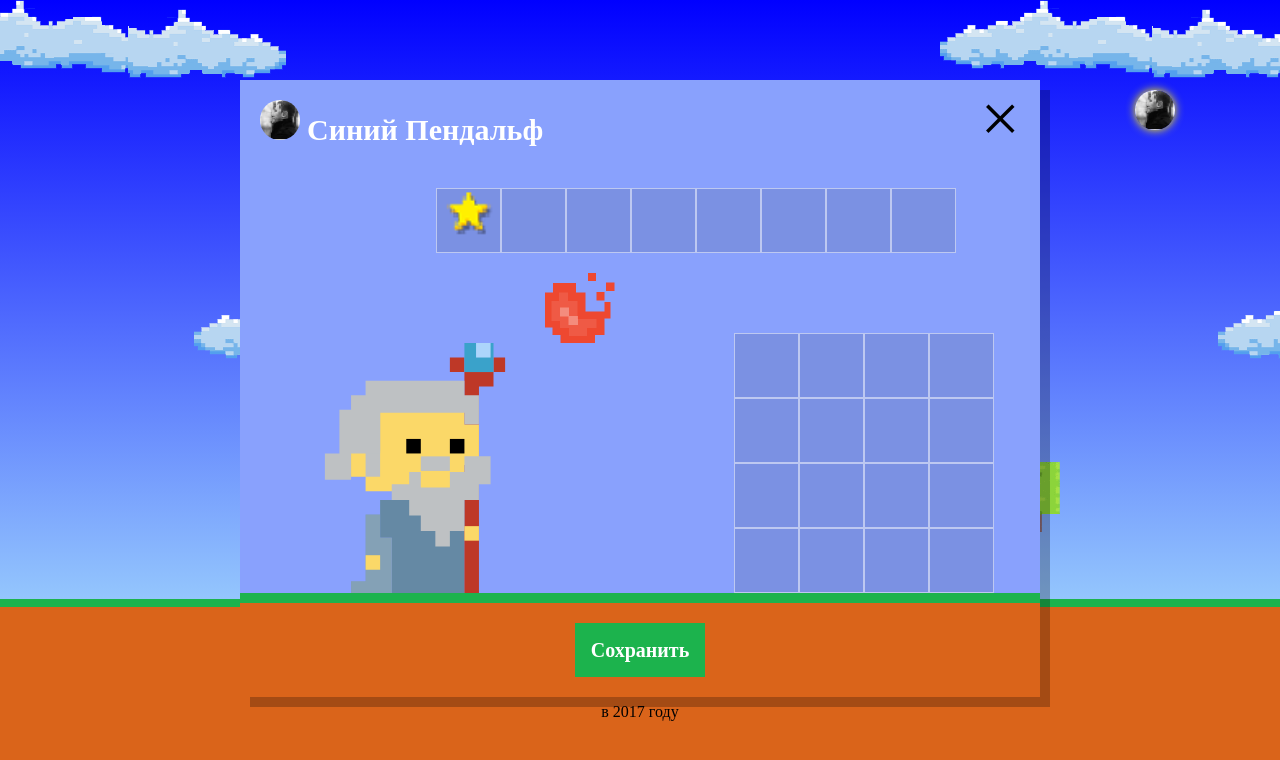
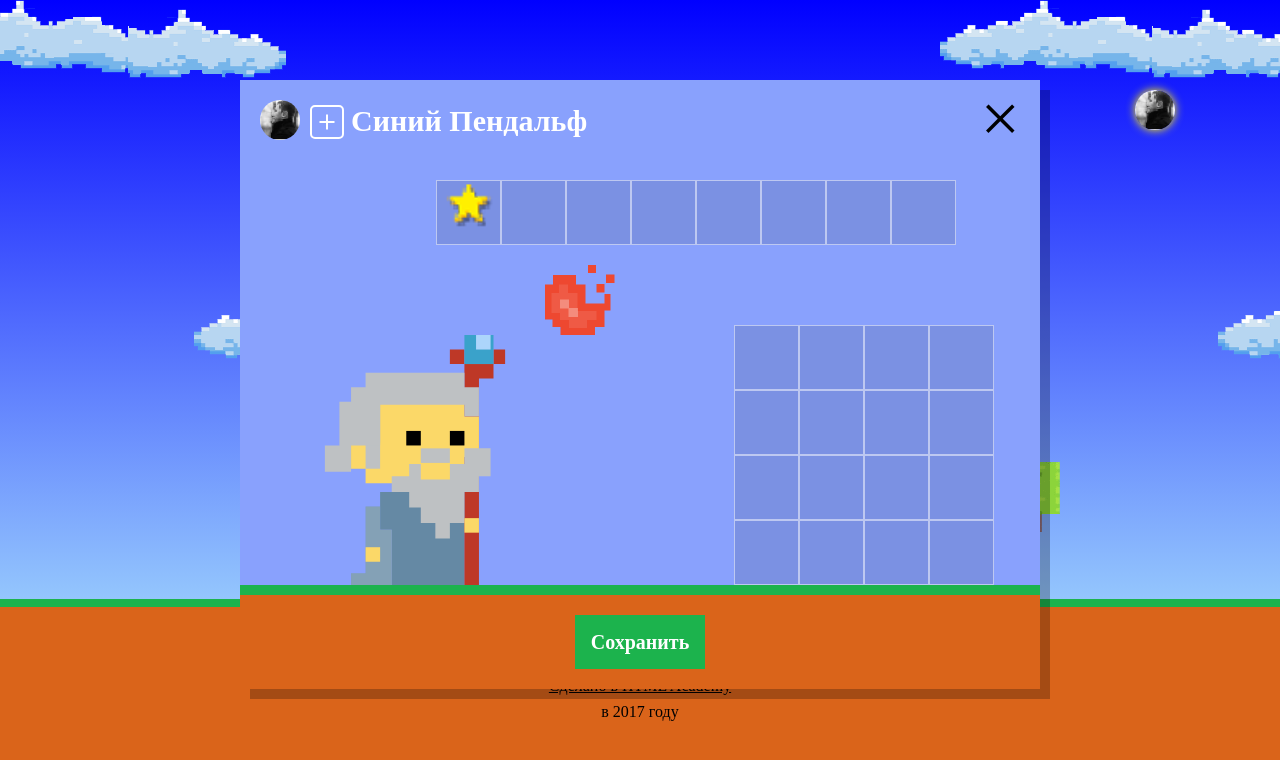
Before and after one commit to Safe-Mode/220620-code-and-magick-1, a website: page index.html in a window 1280 px wide. Both pictures are taken after a click on the picture 1155 px from the left and 110 px from the top of the page. Drawn offline with Linux system fonts and the light colour scheme; no server answers; a web font is replaced by a local one.

Commit message:
Стилизует поле загрузки файла

```diff
--- a/css/main.css
+++ b/css/main.css
@@ -1019,3 +1019,74 @@
 
     opacity: 0;
 }
+
+/*Добавленные стили*/
+.upload
+{
+    max-width: none;
+    width: auto;
+
+    vertical-align: middle;
+    line-height: 40px;
+}
+
+.setup-user-name {
+    vertical-align: middle;
+}
+
+.setup-user-upload
+{
+    position: relative;
+
+    display: inline-block;
+    margin-left: 50px;
+    width: 30px;
+    height: 30px;
+
+    vertical-align: middle;
+    font-size: 0;
+
+    border: 2px solid #ffffff;
+    border-radius: 5px;
+}
+
+.setup-user-upload:hover,
+.setup-user-upload:focus,
+.setup-user-upload:active
+{
+    border-color: #da641a;
+    cursor: pointer;
+}
+
+.setup-user-upload:active
+{
+    opacity: 0.7;
+}
+
+.setup-user-upload::before,
+.setup-user-upload::after
+{
+    content: "";
+    position: absolute;
+    top: 50%;
+    left: 50%;
+
+    width: 15px;
+    height: 2px;
+
+    background-color: #ffffff;
+    transform: translate(-50%, -50%);
+}
+
+.setup-user-upload::after {
+    transform: translate(-50%, -50%) rotate(90deg);
+}
+
+.setup-user-upload:hover::before,
+.setup-user-upload:focus::before,
+.setup-user-upload:active::before,
+.setup-user-upload:hover::after,
+.setup-user-upload:focus::after,
+.setup-user-upload:active::after {
+  background-color: #da641a;
+}
--- a/index.html
+++ b/index.html
@@ -78,9 +78,10 @@
       <div class="setup-user">
         <div class="upload">
           <img class="setup-user-pic" src="./img/user-1.jpg"/>
-          <input type="file" name="avatar">
+          <input type="file" name="avatar" id="file">
+          <label for="file" class="setup-user-upload">Загрузить фото</label>
         </div>
-        <label>
+        <label class="setup-user-name">
           <input type="text" name="username"
                  minlength="2"
                  maxlength="25" required
@@ -218,6 +219,7 @@
 <script src="js/setup.js"></script>
 <script src="js/dialog.js"></script>
 <script src="js/artifacts.js"></script>
+<script src="js/avatar.js"></script>
 
 </body>
 </html>
--- /dev/null
+++ b/js/avatar.js
@@ -0,0 +1,5 @@
+'use strict';
+
+(function () {
+
+})();
```
